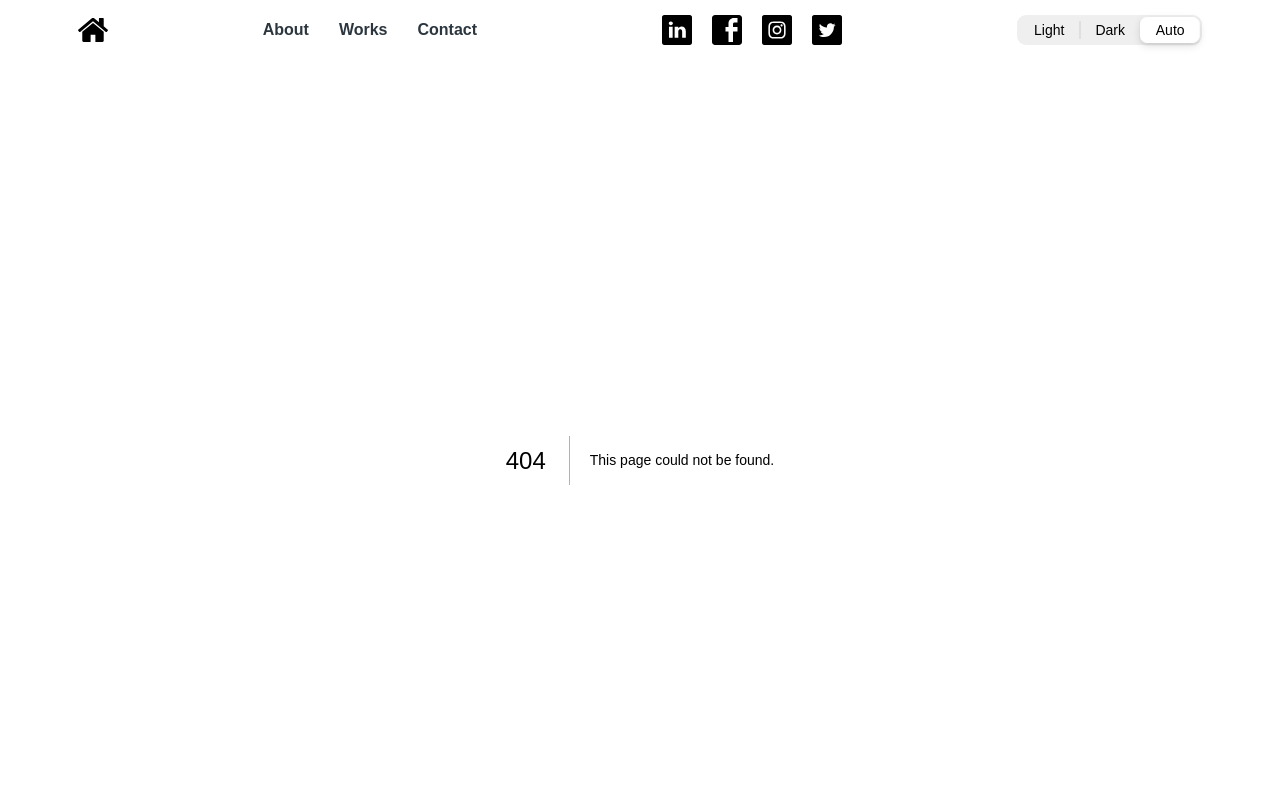
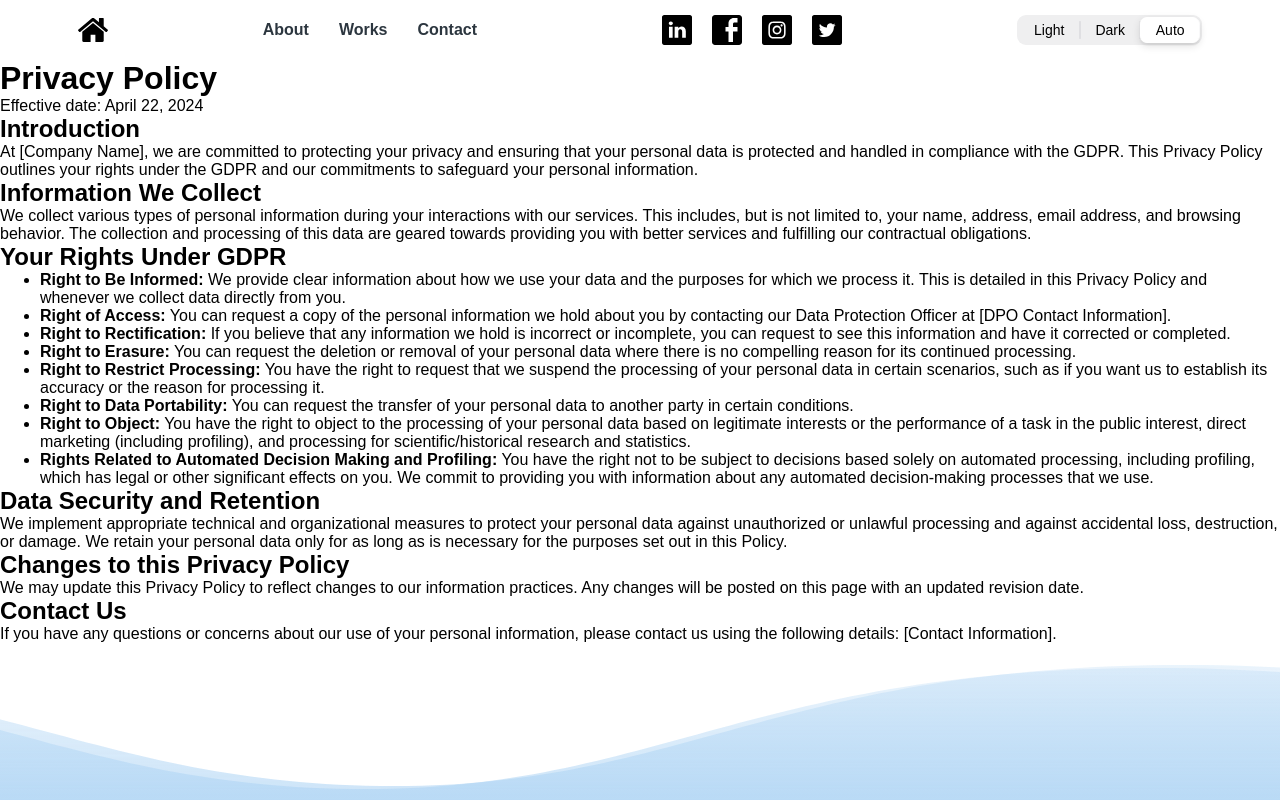
Before and after one commit to joshuacardozo1994/personal-website, a Next.js app: page /gdpr-privacy-policy in a window 1280 px wide. Before the commit this address had no page. Shown: the top 800 px of the page. Built offline with nearby package versions, Linux system fonts and the light colour scheme.

Commit message:
more privacy policies

```diff
--- /dev/null
+++ b/pages/gdpr-privacy-policy.js
@@ -0,0 +1,35 @@
+export default function PrivacyPolicy() {
+    return (
+        <>
+            <h1>Privacy Policy</h1>
+            <p>Effective date: April 22, 2024</p>
+
+            <h2>Introduction</h2>
+            <p>At [Company Name], we are committed to protecting your privacy and ensuring that your personal data is protected and handled in compliance with the GDPR. This Privacy Policy outlines your rights under the GDPR and our commitments to safeguard your personal information.</p>
+
+            <h2>Information We Collect</h2>
+            <p>We collect various types of personal information during your interactions with our services. This includes, but is not limited to, your name, address, email address, and browsing behavior. The collection and processing of this data are geared towards providing you with better services and fulfilling our contractual obligations.</p>
+
+            <h2>Your Rights Under GDPR</h2>
+            <ul>
+                <li><strong>Right to Be Informed:</strong> We provide clear information about how we use your data and the purposes for which we process it. This is detailed in this Privacy Policy and whenever we collect data directly from you.</li>
+                <li><strong>Right of Access:</strong> You can request a copy of the personal information we hold about you by contacting our Data Protection Officer at [DPO Contact Information].</li>
+                <li><strong>Right to Rectification:</strong> If you believe that any information we hold is incorrect or incomplete, you can request to see this information and have it corrected or completed.</li>
+                <li><strong>Right to Erasure:</strong> You can request the deletion or removal of your personal data where there is no compelling reason for its continued processing.</li>
+                <li><strong>Right to Restrict Processing:</strong> You have the right to request that we suspend the processing of your personal data in certain scenarios, such as if you want us to establish its accuracy or the reason for processing it.</li>
+                <li><strong>Right to Data Portability:</strong> You can request the transfer of your personal data to another party in certain conditions.</li>
+                <li><strong>Right to Object:</strong> You have the right to object to the processing of your personal data based on legitimate interests or the performance of a task in the public interest, direct marketing (including profiling), and processing for scientific/historical research and statistics.</li>
+                <li><strong>Rights Related to Automated Decision Making and Profiling:</strong> You have the right not to be subject to decisions based solely on automated processing, including profiling, which has legal or other significant effects on you. We commit to providing you with information about any automated decision-making processes that we use.</li>
+            </ul>
+
+            <h2>Data Security and Retention</h2>
+            <p>We implement appropriate technical and organizational measures to protect your personal data against unauthorized or unlawful processing and against accidental loss, destruction, or damage. We retain your personal data only for as long as is necessary for the purposes set out in this Policy.</p>
+
+            <h2>Changes to this Privacy Policy</h2>
+            <p>We may update this Privacy Policy to reflect changes to our information practices. Any changes will be posted on this page with an updated revision date.</p>
+
+            <h2>Contact Us</h2>
+            <p>If you have any questions or concerns about our use of your personal information, please contact us using the following details: [Contact Information].</p>
+        </>
+    )
+}
```
